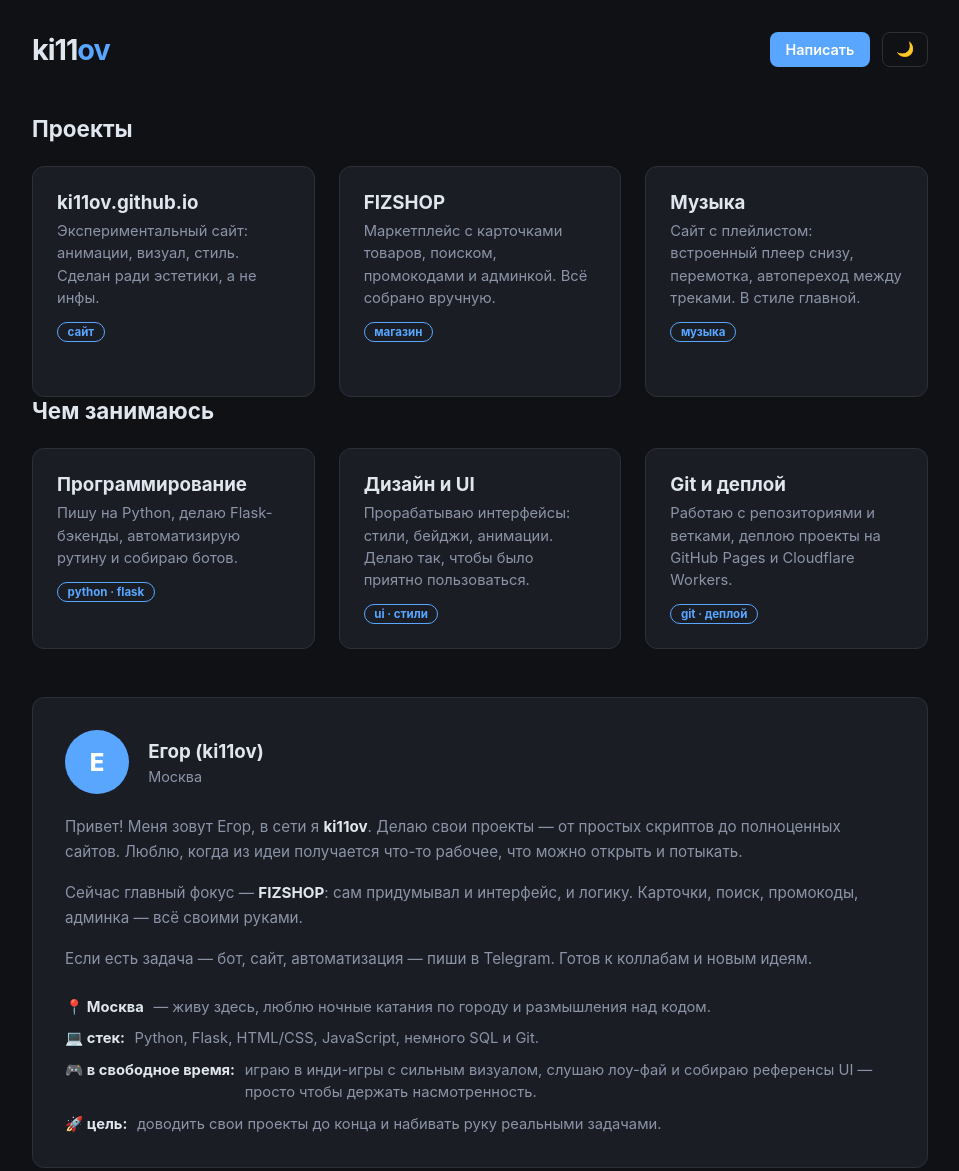
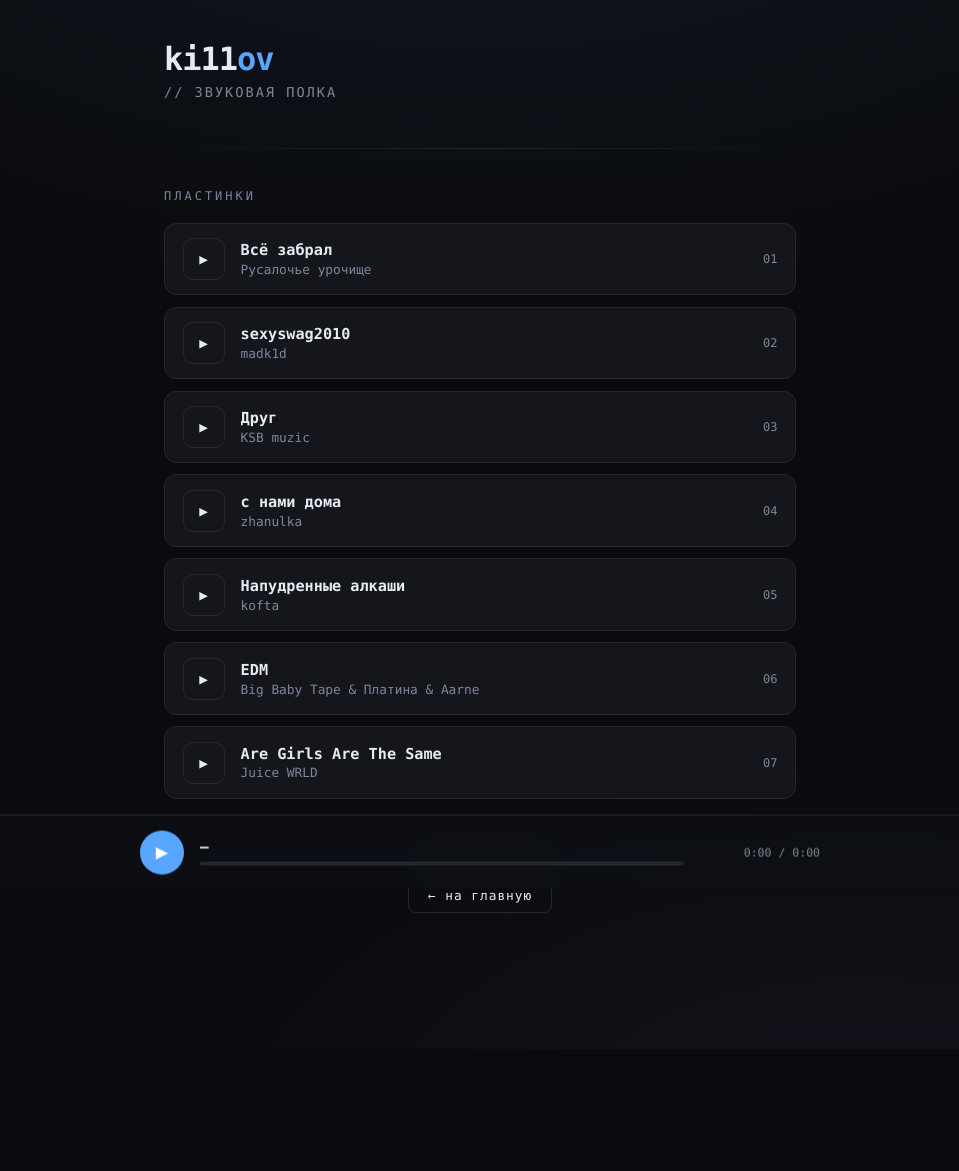
Before and after one commit to ki11ov/ki11ov.github.io, a plain HTML site: page music/index.html in a window 1280 px wide. Shown: the top 1171 px of the page, without its empty margins (160-1119 px from the left). After the commit the page ends 1049 px from the top, so only its background shows below. Drawn offline with Linux system fonts and the light colour scheme.

Commit message:
Update index.html

```diff
--- a/music/index.html
+++ b/music/index.html
@@ -3,209 +3,336 @@
 <head>
   <meta charset="utf-8">
   <meta name="viewport" content="width=device-width, initial-scale=1">
-  <title>ki11ov — проекты</title>
+  <title>ki11ov — музыка</title>
   <style>
     :root {
-      --bg: #0f1115;
-      --surface: #1a1d24;
-      --text: #e0e6ed;
-      --sub: #8b94a7;
+      --bg: #0a0b0e;
+      --surface: #14161c;
+      --text: #e6eaf2;
+      --sub: #7d879b;
       --accent: #58a6ff;
-      --border: #2c3037;
-      --card-hover: #21262d;
-    }
-    [data-theme="light"] {
-      --bg: #f4f6fa;
-      --surface: #ffffff;
-      --text: #14171f;
-      --sub: #6b7385;
-      --accent: #2f6df0;
-      --border: #d1d5de;
-      --card-hover: #f8fafc;
+      --accent2: #b18cff;
+      --border: #232733;
+      --hover: #1b1f29;
     }
 
     * { margin: 0; padding: 0; box-sizing: border-box; }
+    html { scroll-behavior: smooth; }
     body {
       background: var(--bg); color: var(--text);
-      font-family: -apple-system, BlinkMacSystemFont, 'Segoe UI', Roboto, sans-serif;
-      min-height: 100vh; transition: background .3s, color .3s;
+      font-family: 'JetBrains Mono', 'SF Mono', Consolas, monospace;
+      min-height: 100vh;
+      padding-bottom: 96px;
+      background-image:
+        radial-gradient(ellipse 80% 50% at 50% -20%, rgba(88, 166, 255, .08), transparent),
+        radial-gradient(ellipse 60% 40% at 80% 110%, rgba(177, 140, 255, .06), transparent);
     }
 
-    .container { max-width: 960px; margin: 0 auto; padding: 2rem; }
+    .container { max-width: 680px; margin: 0 auto; padding: 2.5rem 1.5rem; }
 
-    header { display: flex; justify-content: space-between; align-items: center; margin-bottom: 3rem; }
-    .brand { font-size: 1.8rem; font-weight: 700; letter-spacing: -1px; }
+    header { margin-bottom: 3rem; }
+    .brand {
+      font-size: 2rem; font-weight: 700; letter-spacing: -1px; margin-bottom: .4rem;
+    }
     .brand span { color: var(--accent); }
-    header nav { display: flex; gap: .75rem; align-items: center; }
-    .theme-toggle {
-      padding: .5rem .8rem; border: 1px solid var(--border);
-      background: transparent; color: var(--text);
-      border-radius: 8px; cursor: pointer; font-size: .9rem;
-    }
-    .theme-toggle:hover { border-color: var(--accent); }
+    .sub { color: var(--sub); font-size: .85rem; letter-spacing: 2px; text-transform: uppercase; }
 
-    h2 { margin-bottom: 1.5rem; font-size: 1.4rem; }
-
-    .grid { display: grid; grid-template-columns: repeat(auto-fit, minmax(260px, 1fr)); gap: 1.5rem; }
-    .card {
-      background: var(--surface); padding: 1.5rem; border-radius: 12px;
-      border: 1px solid var(--border); transition: all .2s;
-    }
-    .card:hover { transform: translateY(-4px); border-color: var(--accent); background: var(--card-hover); }
-    .card h3 { margin-bottom: .4rem; }
-    .card p { color: var(--sub); font-size: .92rem; line-height: 1.5; }
-    .card .tag {
-      display: inline-block; margin-top: .8rem; font-size: .72rem; font-weight: 700;
-      color: var(--accent); border: 1px solid var(--accent); border-radius: 999px; padding: .15rem .6rem;
+    .divider {
+      height: 1px; margin: 2.5rem 0;
+      background: linear-gradient(90deg, transparent, var(--border), transparent);
     }
 
-    a.card { display: block; text-decoration: none; color: inherit; cursor: pointer; }
-    a.card:hover h3 { color: var(--accent); }
-    .card .arrow {
-      display: inline-block; margin-top: .8rem; font-size: .85rem; font-weight: 600;
-      color: var(--accent); opacity: 0; transform: translateX(-6px); transition: all .25s;
+    .section-title {
+      color: var(--sub); font-size: .75rem; letter-spacing: 3px;
+      text-transform: uppercase; margin-bottom: 1.2rem;
     }
-    a.card:hover .arrow { opacity: 1; transform: translateX(0); }
 
-    .about {
-      background: var(--surface); padding: 2rem; border-radius: 12px;
-      border: 1px solid var(--border); margin-top: 3rem;
+    /* ===== ТРЕКИ ===== */
+    .track {
+      background: var(--surface); border: 1px solid var(--border);
+      border-radius: 12px; padding: .9rem 1.1rem; margin-bottom: .7rem;
+      display: flex; align-items: center; gap: 1rem; cursor: pointer;
+      transition: border-color .2s, background .2s, transform .15s;
+      user-select: none;
     }
-    .about .head { display: flex; gap: 1.2rem; align-items: center; margin-bottom: 1.2rem; }
-    .about .avatar {
-      width: 64px; height: 64px; min-width: 64px; border-radius: 50%;
-      background: var(--accent); color: #fff; font-weight: 800; font-size: 1.5rem;
+    .track:hover { border-color: var(--accent); background: var(--hover); transform: translateX(4px); }
+    .track.active {
+      border-color: var(--accent);
+      background: linear-gradient(90deg, rgba(88,166,255,.08), var(--hover));
+    }
+    .track .play {
+      width: 42px; height: 42px; min-width: 42px; border-radius: 10px;
+      background: var(--surface); border: 1px solid var(--border);
+      color: var(--text); font-size: .9rem;
       display: flex; align-items: center; justify-content: center;
+      transition: all .2s;
     }
-    .about h3 { margin-bottom: .3rem; }
-    .about .place { color: var(--sub); font-size: .9rem; }
-    .about p { color: var(--sub); font-size: .95rem; line-height: 1.7; margin-bottom: .9rem; }
-    .about p strong { color: var(--text); }
+    .track.active .play { background: var(--accent); border-color: var(--accent); color: #fff; }
+    .track:hover .play { border-color: var(--accent); color: var(--accent); }
+    .track.active:hover .play { color: #fff; }
+    .track .info { flex: 1; min-width: 0; }
+    .track .title { font-weight: 600; font-size: .95rem; overflow: hidden; text-overflow: ellipsis; white-space: nowrap; }
+    .track.active .title { color: var(--accent); }
+    .track .artist { color: var(--sub); font-size: .8rem; margin-top: .15rem; }
+    .track .num { color: var(--sub); font-size: .75rem; min-width: 1.6rem; text-align: right; }
 
-    .facts { margin-top: 1.5rem; display: grid; gap: .6rem; }
-    .fact {
-      display: flex; gap: .6rem; align-items: flex-start;
-      font-size: .92rem; color: var(--sub); line-height: 1.5;
+    .empty {
+      color: var(--sub); text-align: center; padding: 4rem 0;
+      border: 1px dashed var(--border); border-radius: 12px;
     }
-    .fact b { color: var(--text); white-space: nowrap; }
 
-    footer {
-      margin-top: 4rem; color: var(--sub); font-size: .85rem; text-align: center;
-      border-top: 1px solid var(--border); padding-top: 1.5rem;
+    /* ===== ПЛЕЕР ВНИЗУ ===== */
+    .player-bar {
+      position: fixed; bottom: 0; left: 0; right: 0; z-index: 50;
+      background: rgba(14, 16, 20, .92);
+      backdrop-filter: blur(14px);
+      border-top: 1px solid var(--border);
+      padding: .9rem 1.5rem;
+      transform: translateY(120%); transition: transform .3s;
     }
-    footer a { color: var(--accent); text-decoration: none; }
-    footer a:hover { text-decoration: underline; }
+    .player-bar.visible { transform: translateY(0); }
+    .player-inner { max-width: 680px; margin: 0 auto; display: flex; align-items: center; gap: 1rem; }
+    .pp-btn {
+      width: 44px; height: 44px; min-width: 44px; border-radius: 50%;
+      background: var(--accent); color: #fff; border: none; cursor: pointer;
+      font-size: 1rem; display: flex; align-items: center; justify-content: center;
+      transition: filter .2s;
+    }
+    .pp-btn:hover { filter: brightness(1.15); }
+    .player-info { flex: 1; min-width: 0; }
+    .player-title { font-size: .9rem; font-weight: 600; overflow: hidden; text-overflow: ellipsis; white-space: nowrap; }
+    .player-artist { color: var(--sub); font-size: .75rem; }
+    .progress-wrap { margin-top: .45rem; height: 4px; background: var(--border); border-radius: 999px; cursor: pointer; }
+    .progress { height: 100%; width: 0%; background: linear-gradient(90deg, var(--accent), var(--accent2)); border-radius: 999px; }
+    .time { color: var(--sub); font-size: .72rem; min-width: 7.5rem; text-align: right; }
 
-    .btn {
-      display: inline-block; padding: .55rem 1rem; background: var(--accent); color: #fff;
-      border: none; border-radius: 8px; font-weight: 600; cursor: pointer;
-      font-size: .9rem; text-decoration: none; transition: filter .2s;
+    /* ===== МОДАЛКА ДЛЯ ВИДЕО ===== */
+    .modal {
+      position: fixed; inset: 0; z-index: 100;
+      background: rgba(5, 6, 8, .85); backdrop-filter: blur(8px);
+      display: none; align-items: center; justify-content: center; padding: 1.5rem;
     }
-    .btn:hover { filter: brightness(1.1); }
+    .modal.open { display: flex; }
+    .modal-box { width: 100%; max-width: 860px; }
+    .modal-video { width: 100%; aspect-ratio: 16/9; border: none; border-radius: 12px; box-shadow: 0 20px 60px rgba(0,0,0,.6); }
+    .modal-close {
+      margin-top: 1rem; color: var(--sub); background: none; border: 1px solid var(--border);
+      border-radius: 8px; padding: .5rem 1rem; cursor: pointer; font-family: inherit; font-size: .8rem;
+      letter-spacing: 1px; transition: all .2s;
+    }
+    .modal-close:hover { color: var(--text); border-color: var(--accent); }
+
+    footer { margin-top: 3rem; text-align: center; }
+    footer .copyright {
+      color: var(--sub); font-size: .78rem; letter-spacing: 1px; margin-bottom: 1rem;
+    }
+    .home-btn {
+      display: inline-block; padding: .55rem 1.2rem;
+      border: 1px solid var(--border); border-radius: 8px;
+      color: var(--text); text-decoration: none; font-size: .8rem;
+      letter-spacing: 1px; transition: all .2s;
+    }
+    .home-btn:hover { border-color: var(--accent); color: var(--accent); }
   </style>
 </head>
-<body data-theme="dark">
+<body>
 
   <div class="container">
     <header>
       <div class="brand">ki11<span>ov</span></div>
-      <nav>
-        <a class="btn" href="tg://resolve?domain=mexioy">Написать</a>
-        <button class="theme-toggle" id="themeBtn">🌙</button>
-      </nav>
+      <div class="sub">// звуковая полка</div>
     </header>
 
-    <section>
-      <h2>Проекты</h2>
-      <div class="grid">
-        <a class="card" href="https://ki11ov.github.io/" target="_blank" rel="noopener">
-          <h3>ki11ov.github.io</h3>
-          <p>Экспериментальный сайт: анимации, визуал, стиль. Сделан ради эстетики, а не инфы.</p>
-          <span class="tag">сайт</span><br>
-          <span class="arrow">Перейти →</span>
-        </a>
-        <a class="card" href="https://fizshop.ki11ov.workers.dev/" target="_blank" rel="noopener">
-          <h3>FIZSHOP</h3>
-          <p>Маркетплейс с карточками товаров, поиском, промокодами и админкой. Всё собрано вручную.</p>
-          <span class="tag">магазин</span><br>
-          <span class="arrow">Открыть →</span>
-        </a>
-        <a class="card" href="https://ki11ov.github.io/music" target="_blank" rel="noopener">
-          <h3>Музыка</h3>
-          <p>Сайт с плейлистом: встроенный плеер снизу, перемотка, автопереход между треками. В стиле главной.</p>
-          <span class="tag">музыка</span><br>
-          <span class="arrow">Слушать →</span>
-        </a>
-      </div>
-    </section>
+    <div class="divider"></div>
 
-    <section>
-      <h2>Чем занимаюсь</h2>
-      <div class="grid">
-        <article class="card">
-          <h3>Программирование</h3>
-          <p>Пишу на Python, делаю Flask-бэкенды, автоматизирую рутину и собираю ботов.</p>
-          <span class="tag">python · flask</span>
-        </article>
-        <article class="card">
-          <h3>Дизайн и UI</h3>
-          <p>Прорабатываю интерфейсы: стили, бейджи, анимации. Делаю так, чтобы было приятно пользоваться.</p>
-          <span class="tag">ui · стили</span>
-        </article>
-        <article class="card">
-          <h3>Git и деплой</h3>
-          <p>Работаю с репозиториями и ветками, деплою проекты на GitHub Pages и Cloudflare Workers.</p>
-          <span class="tag">git · деплой</span>
-        </article>
-      </div>
-    </section>
-
-    <section class="about">
-      <div class="head">
-        <div class="avatar">Е</div>
-        <div>
-          <h3>Егор (ki11ov)</h3>
-          <div class="place">Москва</div>
-        </div>
-      </div>
-
-      <p>Привет! Меня зовут Егор, в сети я <strong>ki11ov</strong>. Делаю свои проекты — от простых скриптов до полноценных сайтов. Люблю, когда из идеи получается что-то рабочее, что можно открыть и потыкать.</p>
-
-      <p>Сейчас главный фокус — <strong>FIZSHOP</strong>: сам придумывал и интерфейс, и логику. Карточки, поиск, промокоды, админка — всё своими руками.</p>
-
-      <p>Если есть задача — бот, сайт, автоматизация — пиши в Telegram. Готов к коллабам и новым идеям.</p>
-
-      <div class="facts">
-        <div class="fact"><b>📍 Москва</b> — живу здесь, люблю ночные катания по городу и размышления над кодом.</div>
-        <div class="fact"><b>💻 стек:</b> Python, Flask, HTML/CSS, JavaScript, немного SQL и Git.</div>
-        <div class="fact"><b>🎮 в свободное время:</b> играю в инди-игры с сильным визуалом, слушаю лоу-фай и собираю референсы UI — просто чтобы держать насмотренность.</div>
-        <div class="fact"><b>🚀 цель:</b> доводить свои проекты до конца и набивать руку реальными задачами.</div>
-      </div>
-    </section>
+    <div class="section-title">пластинки</div>
+    <div id="list"></div>
 
     <footer>
-      © 2026 ki11ov · Москва · <a href="tg://resolve?domain=mexioy">Telegram: @mexioy</a>
+      <div class="copyright">© 2026 ki11ov</div>
+      <a class="home-btn" href="https://ki11ov.github.io/biography/">← на главную</a>
     </footer>
   </div>
 
+  <!-- плеер снизу -->
+  <div class="player-bar" id="playerBar">
+    <div class="player-inner">
+      <button class="pp-btn" id="ppBtn">▶</button>
+      <div class="player-info">
+        <div class="player-title" id="pTitle">—</div>
+        <div class="player-artist" id="pArtist"></div>
+        <div class="progress-wrap" id="progressWrap"><div class="progress" id="progress"></div></div>
+      </div>
+      <div class="time" id="pTime">0:00 / 0:00</div>
+    </div>
+  </div>
+
+  <!-- модалка для видео-треков -->
+  <div class="modal" id="modal">
+    <div class="modal-box">
+      <iframe class="modal-video" id="ytFrame" allow="autoplay; encrypted-media" allowfullscreen></iframe>
+      <button class="modal-close" id="modalClose">закрыть</button>
+    </div>
+  </div>
+
   <script>
-    const btn = document.getElementById('themeBtn');
-    const body = document.body;
+    // ===== СПИСОК ТРЕКОВ =====
+    // type: "youtube" — вставишь ссылку на видео
+    // type: "file"    — свой mp3 из папки tracks/ в этом же репозитории
+    const tracks = [
+    { title: "Всё забрал", artist: "Русалочье урочище", type: "youtube", src: "https://youtu.be/rTMqOGyvNqU?si=yxrf-bIvU7LMS4So" },
+      { title: "sexyswag2010", artist: "madk1d", type: "youtube", src: "https://youtu.be/ce29K68xVFI?si=TOl5BkUxuDCsTINP" },
+      { title: "Друг", artist: "KSB muzic", type: "youtube", src: "https://youtu.be/VJMAm0TJMac?si=wOj9yNoKQ-wo1Gdz" },
+      { title: "с нами дома", artist: "zhanulka", type: "youtube", src: "https://youtu.be/sNNZcJ5zxuM?si=K2oY5lILvWdWIPND" },
+      { title: "Напудренные алкаши", artist: "kofta", type: "youtube", src: "https://youtu.be/bgup9kGL9eg?si=9vNkuIWmFbbFyO5l" },
+      { title: "EDM", artist: "Big Baby Tape & Платина & Aarne", type: "youtube", src: "https://youtu.be/YwgQWaVXeKQ?si=IxR7I1SoFn4IVff6" },
+      { title: "Are Girls Are The Same", artist: "Juice WRLD", type: "youtube", src: "https://youtu.be/nNvKJ7THAUc?si=pK-42pFb2nbYRPjv" },    ];
 
-    const saved = localStorage.getItem('ki11ov_theme');
-    if (saved) body.setAttribute('data-theme', saved);
+    // ==========================
 
-    function syncIcon() {
-      btn.textContent = body.getAttribute('data-theme') === 'dark' ? '🌙' : '☀️';
+    const list = document.getElementById('list');
+    const bar = document.getElementById('playerBar');
+    const ppBtn = document.getElementById('ppBtn');
+    const pTitle = document.getElementById('pTitle');
+    const pArtist = document.getElementById('pArtist');
+    const progress = document.getElementById('progress');
+    const progressWrap = document.getElementById('progressWrap');
+    const pTime = document.getElementById('pTime');
+    const audio = new Audio();
+    const modal = document.getElementById('modal');
+    const ytFrame = document.getElementById('ytFrame');
+
+    let current = -1;
+    let playing = false;
+
+    function ytId(url) {
+      const m = url.match(/(?:youtu\.be\/|v=|embed\/|shorts\/)([\w-]{11})/);
+      return m ? m[1] : null;
     }
-    syncIcon();
 
-    btn.addEventListener('click', () => {
-      const next = body.getAttribute('data-theme') === 'dark' ? 'light' : 'dark';
-      body.setAttribute('data-theme', next);
-      localStorage.setItem('ki11ov_theme', next);
-      syncIcon();
+    function fmt(s) {
+      if (!isFinite(s)) s = 0;
+      const m = Math.floor(s / 60), r = Math.floor(s % 60);
+      return m + ':' + String(r).padStart(2, '0');
+    }
+
+    function renderList() {
+      list.innerHTML = '';
+      if (!tracks.length) {
+        list.innerHTML = '<div class="empty">треков пока нет — самое время добавить</div>';
+        return;
+      }
+      tracks.forEach((t, i) => {
+        const el = document.createElement('div');
+        el.className = 'track';
+        el.dataset.i = i;
+        el.innerHTML =
+          '<div class="play"><span class="ico">▶</span></div>' +
+          '<div class="info"><div class="title">' + t.title + '</div>' +
+          '<div class="artist">' + t.artist + '</div></div>' +
+          '<div class="num">' + String(i + 1).padStart(2, '0') + '</div>';
+        list.appendChild(el);
+      });
+    }
+
+    // список рендерим один раз, клики ловим делегированием — ничего не прыгает
+    list.addEventListener('click', (e) => {
+      const el = e.target.closest('.track');
+      if (el) play(+el.dataset.i);
     });
+
+    function highlight() {
+      document.querySelectorAll('.track').forEach((el, i) => {
+        el.classList.toggle('active', i === current);
+        if (i === current) {
+          el.querySelector('.ico').textContent = playing ? '❚❚' : '▶';
+        } else {
+          el.querySelector('.ico').textContent = '▶';
+        }
+      });
+    }
+
+    function stopAll() {
+      audio.pause(); audio.currentTime = 0;
+      ytFrame.src = '';
+    }
+
+    function play(i) {
+      if (current === i && tracks[i].type === 'file') {
+        // тот же трек — пауза/плей
+        if (playing) { audio.pause(); } else { audio.play(); }
+        return;
+      }
+      stopAll();
+      current = i;
+      const t = tracks[i];
+      pTitle.textContent = t.title;
+      pArtist.textContent = t.artist;
+      bar.classList.add('visible');
+
+      if (t.type === 'file') {
+        audio.src = t.src;
+        audio.play().then(() => setPlaying(true)).catch(() => setPlaying(false));
+      } else {
+        const id = ytId(t.src);
+        if (!id) { pTitle.textContent = 'ссылка не распознана'; current = -1; highlight(); return; }
+        modal.classList.add('open');
+        ytFrame.src = 'https://www.youtube.com/embed/' + id + '?autoplay=1';
+        playing = false; ppBtn.textContent = '▶';
+        pTime.textContent = '—';
+        progress.style.width = '0%';
+      }
+      highlight();
+    }
+
+    function setPlaying(v) {
+      playing = v;
+      ppBtn.textContent = v ? '❚❚' : '▶';
+      highlight();
+    }
+
+    ppBtn.addEventListener('click', () => {
+      if (current === -1) return;
+      const t = tracks[current];
+      if (t.type === 'file') {
+        playing ? audio.pause() : audio.play();
+      } else {
+        // для видео — открыть модалку снова
+        const id = ytId(t.src);
+        modal.classList.add('open');
+        ytFrame.src = 'https://www.youtube.com/embed/' + id + '?autoplay=1';
+      }
+    });
+
+    audio.addEventListener('play', () => setPlaying(true));
+    audio.addEventListener('pause', () => setPlaying(false));
+    audio.addEventListener('timeupdate', () => {
+      if (audio.duration) {
+        progress.style.width = (audio.currentTime / audio.duration * 100) + '%';
+        pTime.textContent = fmt(audio.currentTime) + ' / ' + fmt(audio.duration);
+      }
+    });
+    audio.addEventListener('ended', () => {
+      if (current + 1 < tracks.length) play(current + 1);
+      else { setPlaying(false); progress.style.width = '0%'; }
+    });
+
+    progressWrap.addEventListener('click', (e) => {
+      if (!audio.duration) return;
+      const r = progressWrap.getBoundingClientRect();
+      audio.currentTime = (e.clientX - r.left) / r.width * audio.duration;
+    });
+
+    document.getElementById('modalClose').addEventListener('click', () => {
+      modal.classList.remove('open');
+      ytFrame.src = '';
+      highlight();
+    });
+    modal.addEventListener('click', (e) => {
+      if (e.target === modal) { modal.classList.remove('open'); ytFrame.src = ''; }
+    });
+
+    renderList();
   </script>
 </body>
 </html>
```
